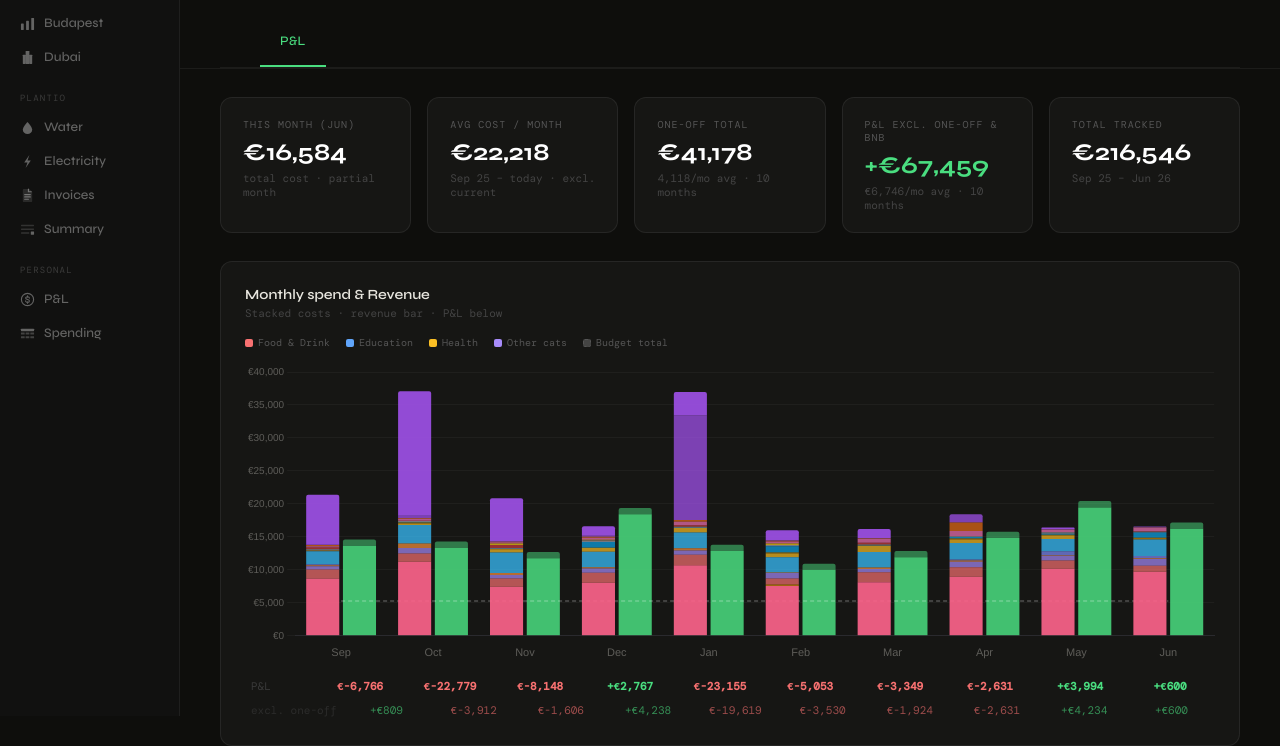
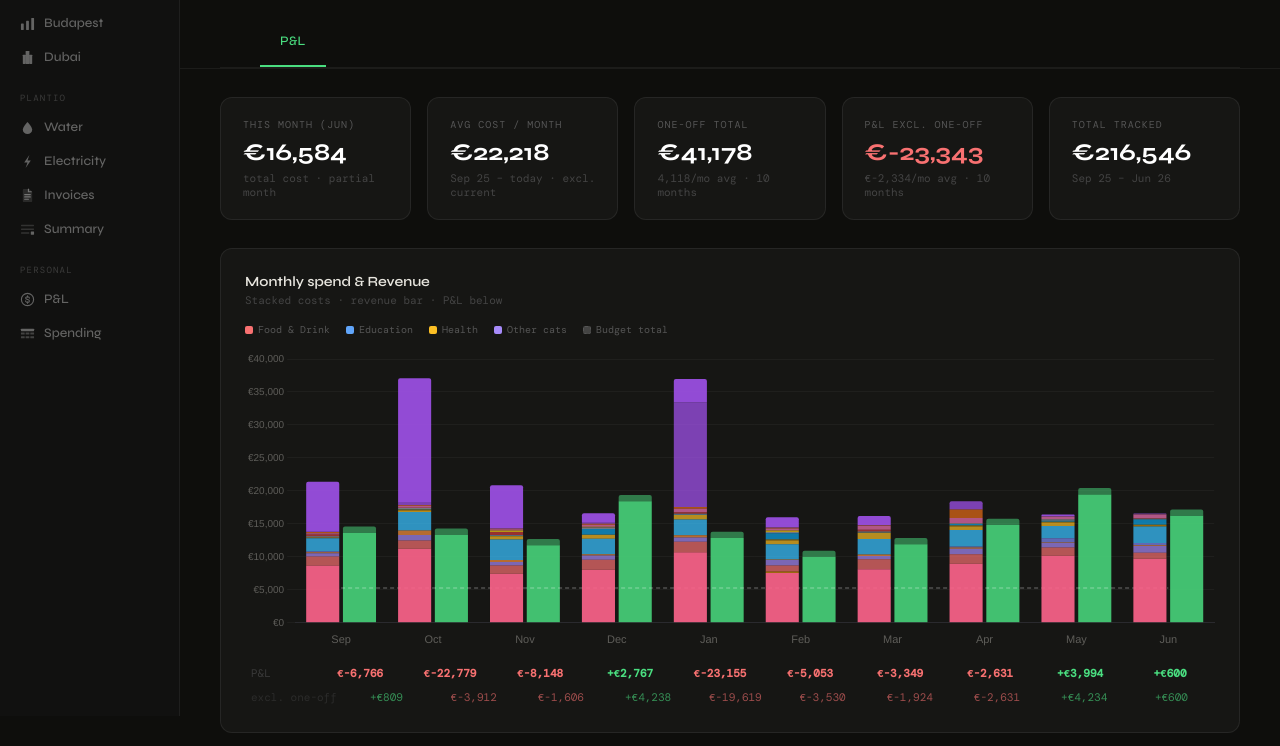
Before and after one commit to matyascsendes/cashflow, a plain HTML site: page index.html in a window 1280 px wide. Shown: the part 84-830 px from the top of the page. Drawn offline with nearby package versions, Linux system fonts and the light colour scheme; a web font is replaced by a local one.

Commit message:
Revert: P&L excl. one-off only (remove BNB exclusion)

```diff
--- a/index.html
+++ b/index.html
@@ -154,7 +154,7 @@ thead th.cur-month{color:#4ade80!important}
       <div class="kpi-sub" id="kpi-oneoff-sub">Sep 25 – today</div>
     </div>
     <div class="kpi">
-      <div class="kpi-label">P&amp;L excl. one-off &amp; BNB</div>
+      <div class="kpi-label">P&amp;L excl. one-off</div>
       <div class="kpi-value" id="kpi-pnl-ex">—</div>
       <div class="kpi-sub" id="kpi-pnl-ex-sub">Sep 25 – today</div>
     </div>
@@ -328,15 +328,15 @@ function initKPIs() {
   const all = CATS.reduce((s,v) => s + months().reduce((ss,m) => ss + (DATA[m]?.[v.id]||0), 0), 0);
   document.getElementById('kpi-total').textContent = '€' + Math.round(all).toLocaleString();
 
-  // P&L excl. one-off & BNB (Sep 25 – latest month)
+  // P&L excl. one-off (Sep 25 – latest month)
   const pnlMs = months();
-  let totalRev = 0, totalCost = 0, totalExcl = 0;
+  let totalRev = 0, totalCost = 0, totalOneOff = 0;
   pnlMs.forEach(m => {
     totalRev  += (REVENUE[m]?.budapest||0) + (REVENUE[m]?.dubai||0);
     totalCost += CATS.reduce((s,c) => s + (DATA[m]?.[c.id]||0), 0);
-    totalExcl += (DATA[m]?.['20 - ONE OFF'] || 0) + (DATA[m]?.['2 - BNB'] || 0);
+    totalOneOff += DATA[m]?.['20 - ONE OFF'] || 0;
   });
-  const pnlEx = totalRev - (totalCost - totalExcl);
+  const pnlEx = totalRev - (totalCost - totalOneOff);
   const pnlEl = document.getElementById('kpi-pnl-ex');
   pnlEl.textContent = (pnlEx >= 0 ? '+' : '') + '€' + Math.round(pnlEx).toLocaleString();
   pnlEl.className = 'kpi-value ' + (pnlEx >= 0 ? 'green' : 'red');
```
